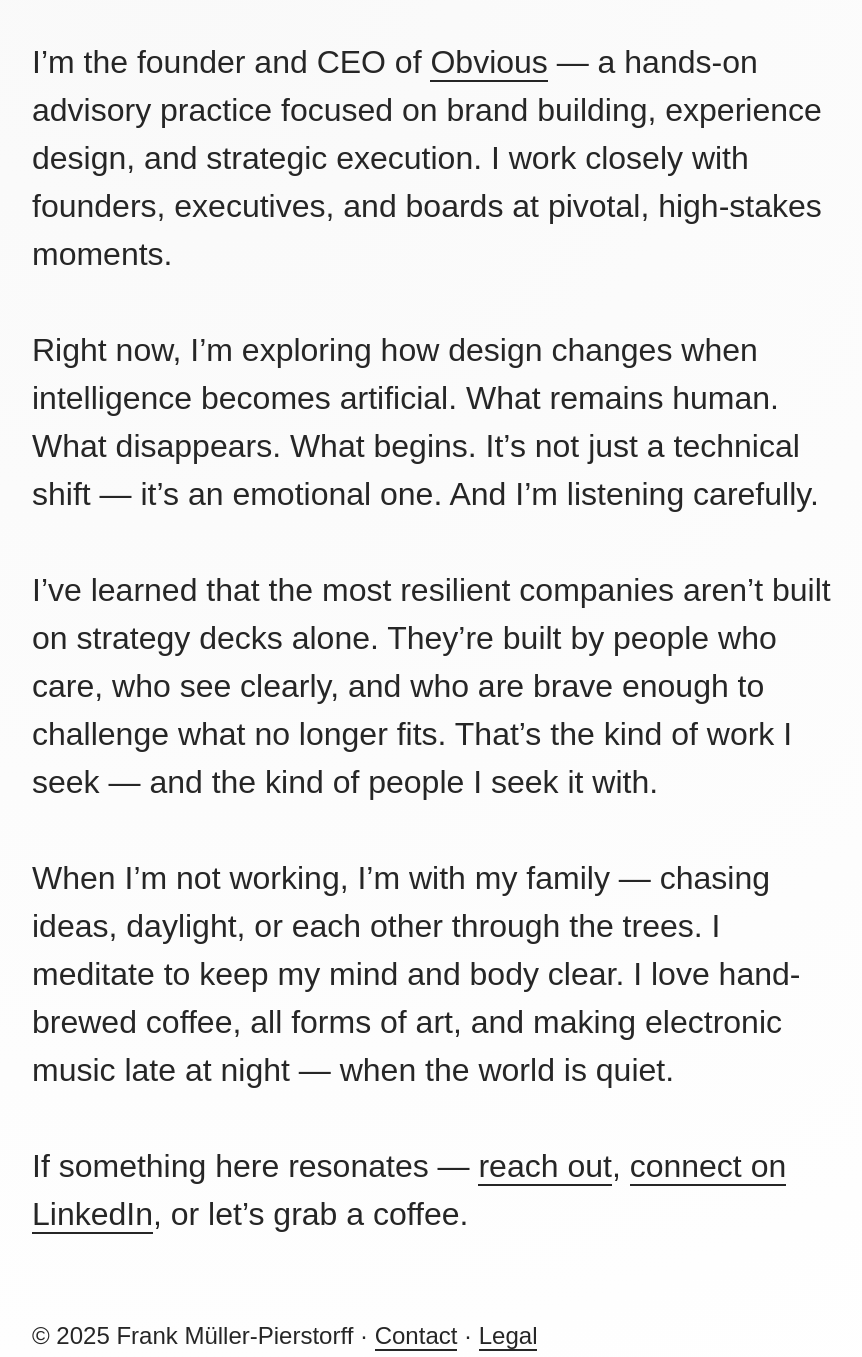
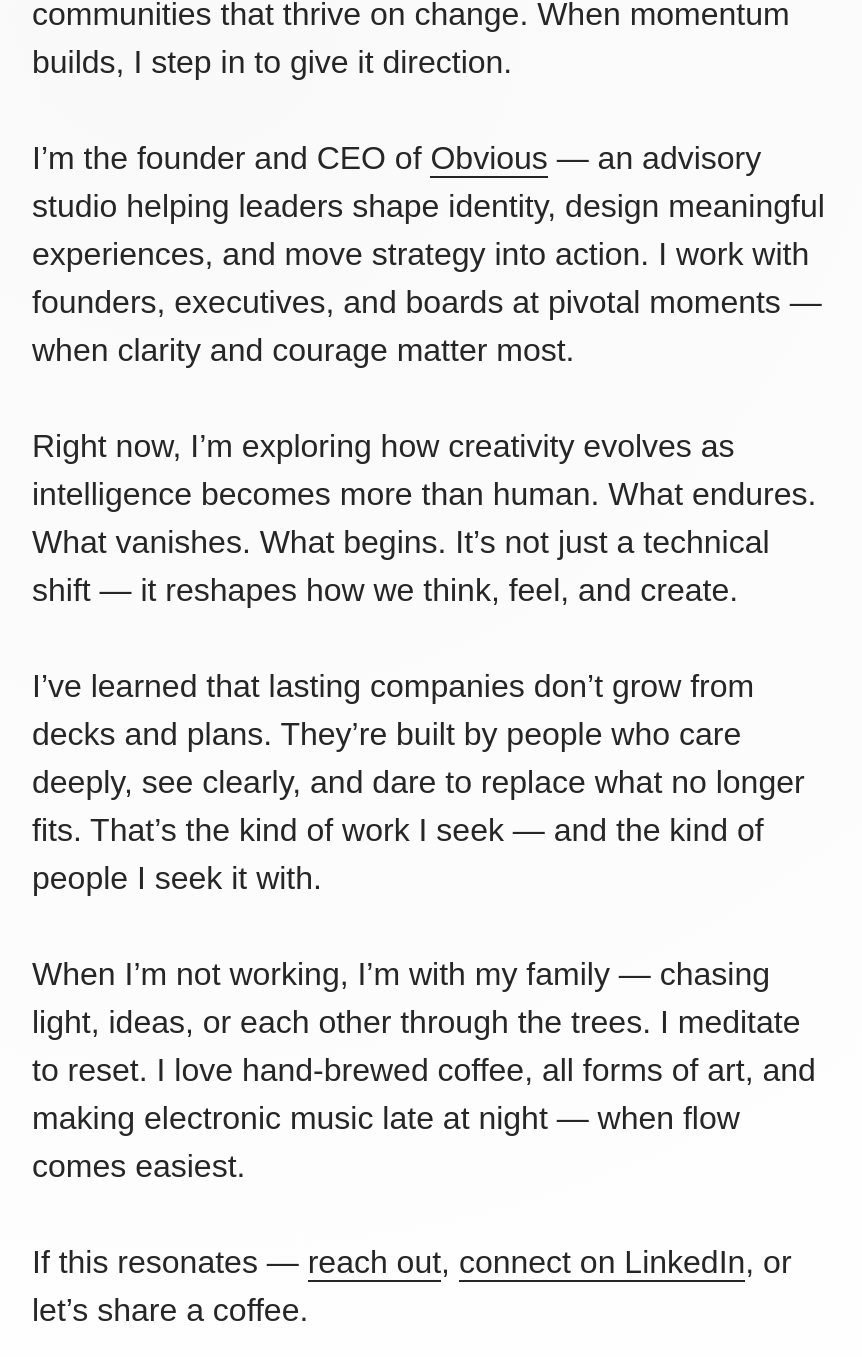
Before and after one commit to frankmuellerpierstorff/frankmuellerpierstorff.github.io, a plain HTML site: page index.html in a window 1280 px wide. Shown: the part 1010-2367 px from the top of the page, without its empty margins (208-1070 px from the left). Drawn offline with Linux system fonts and the light colour scheme; a web font is replaced by a local one.

Commit message:
Update index.html

```diff
--- a/index.html
+++ b/index.html
@@ -68,24 +68,24 @@ h5 {
   </style>
 </head>
 <body>
-  <div class="container">
-    <p><h1>Hello.</h1> I’m Frank Müller-Pierstorff — a designer, <a href="https://www.unitedstatesofdesign.com/" target="_blank">investor</a>, and educator based in Berlin.</p>
+<div class="container">
+  <p><h1>Hello.</h1> I’m Frank Müller-Pierstorff — a creative, entrepreneur, and investor based in Berlin.</p>
 
-    <p>My work begins with a simple question: What brings people closer — to each other, to themselves, to what matters? That question has shaped the brands, products, teams, and cultures I’ve helped create. It still shapes how I lead, listen, and make.</p>
+  <p>My work begins with a pursuit: flow. The moments when people are fully present — with each other, with themselves, with what matters most. That pursuit has guided the companies, products, and cultures I’ve helped shape. It still guides how I listen, lead, and make.</p>
 
-    <p>I’ve taken startups from idea to outcome — from purpose to impact, from zero to multi-million dollar exits. I’ve helped global companies like <a href="https://www.bcg.com" target="_blank">BCG</a> rediscover who they are — and what they could become. When things are in motion, I come in. Not to control the shift, but to give it direction.</p>
+  <p>I’ve taken startups from spark to scale — from first idea to lasting impact. I served as Global Creative Director at <a href="https://www.bcg.com" target="_blank">BCG</a>, helping one of the world’s leading consultancies rediscover who they are — and what they could become. As a TED alumni, I’ve shared these ideas with communities that thrive on change. When momentum builds, I step in to give it direction.</p>
 
-    <p>I’m the founder and CEO of <a href="https://thisisobvious.com/" target="_blank">Obvious</a> — a hands-on advisory practice focused on brand building, experience design, and strategic execution. I work closely with founders, executives, and boards at pivotal, high-stakes moments.</p>
+  <p>I’m the founder and CEO of <a href="https://thisisobvious.com/" target="_blank">Obvious</a> — an advisory studio helping leaders shape identity, design meaningful experiences, and move strategy into action. I work with founders, executives, and boards at pivotal moments — when clarity and courage matter most.</p>
 
-    <p>Right now, I’m exploring how design changes when intelligence becomes artificial. What remains human. What disappears. What begins. It’s not just a technical shift — it’s an emotional one. And I’m listening carefully.</p>
+  <p>Right now, I’m exploring how creativity evolves as intelligence becomes more than human. What endures. What vanishes. What begins. It’s not just a technical shift — it reshapes how we think, feel, and create.</p>
 
-    <p>I’ve learned that the most resilient companies aren’t built on strategy decks alone. They’re built by people who care, who see clearly, and who are brave enough to challenge what no longer fits. That’s the kind of work I seek — and the kind of people I seek it with.</p>
+  <p>I’ve learned that lasting companies don’t grow from decks and plans. They’re built by people who care deeply, see clearly, and dare to replace what no longer fits. That’s the kind of work I seek — and the kind of people I seek it with.</p>
 
-    <p>When I’m not working, I’m with my family — chasing ideas, daylight, or each other through the trees. I meditate to keep my mind and body clear. I love hand-brewed coffee, all forms of art, and making electronic music late at night — when the world is quiet.</p>
+  <p>When I’m not working, I’m with my family — chasing light, ideas, or each other through the trees. I meditate to reset. I love hand-brewed coffee, all forms of art, and making electronic music late at night — when flow comes easiest.</p>
 
-    <p>If something here resonates — <a href="mailto:frankmuellerpierstorff@gmail.com">reach out</a>, <a href="https://www.linkedin.com/in/frankmuellerpierstorff" target="_blank">connect on LinkedIn</a>, or let’s grab a coffee.</p>
+  <p>If this resonates — <a href="mailto:frankmuellerpierstorff@gmail.com">reach out</a>, <a href="https://www.linkedin.com/in/frankmuellerpierstorff" target="_blank">connect on LinkedIn</a>, or let’s share a coffee.</p>
 
-    <h5>© 2025 Frank Müller-Pierstorff · <a href="mailto:frank@frankmuellerpierstorff.com">Contact</a> · <a href="https://www.frankmuellerpierstorff.com/legal.html" target="_blank">Legal</a></h5>
-  </div>
+  <h5>© 2025 Frank Müller-Pierstorff · <a href="mailto:frank@frankmuellerpierstorff.com">Contact</a> · <a href="https://www.frankmuellerpierstorff.com/legal.html" target="_blank">Legal</a></h5>
+</div>
 </body>
 </html>
```
